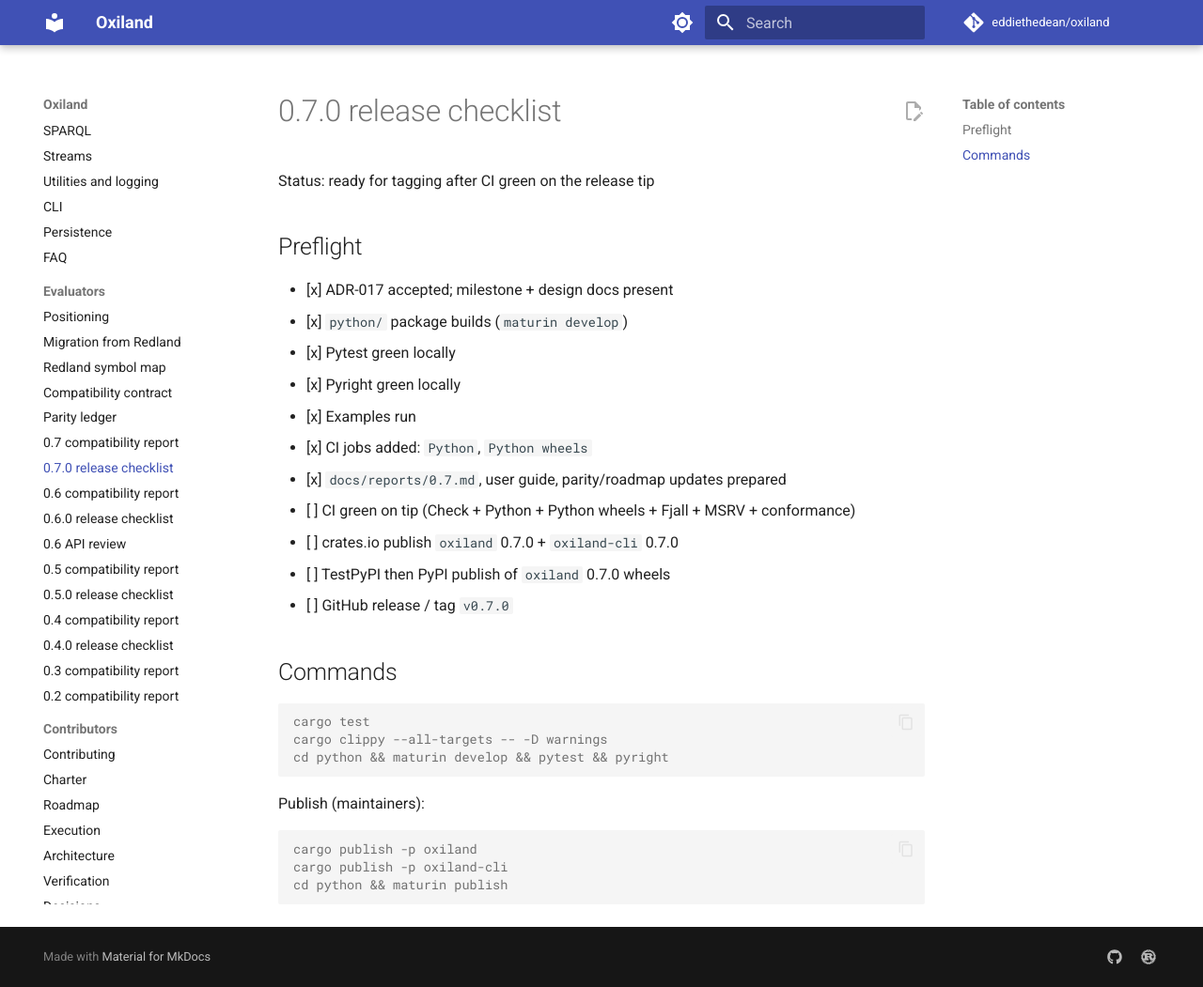
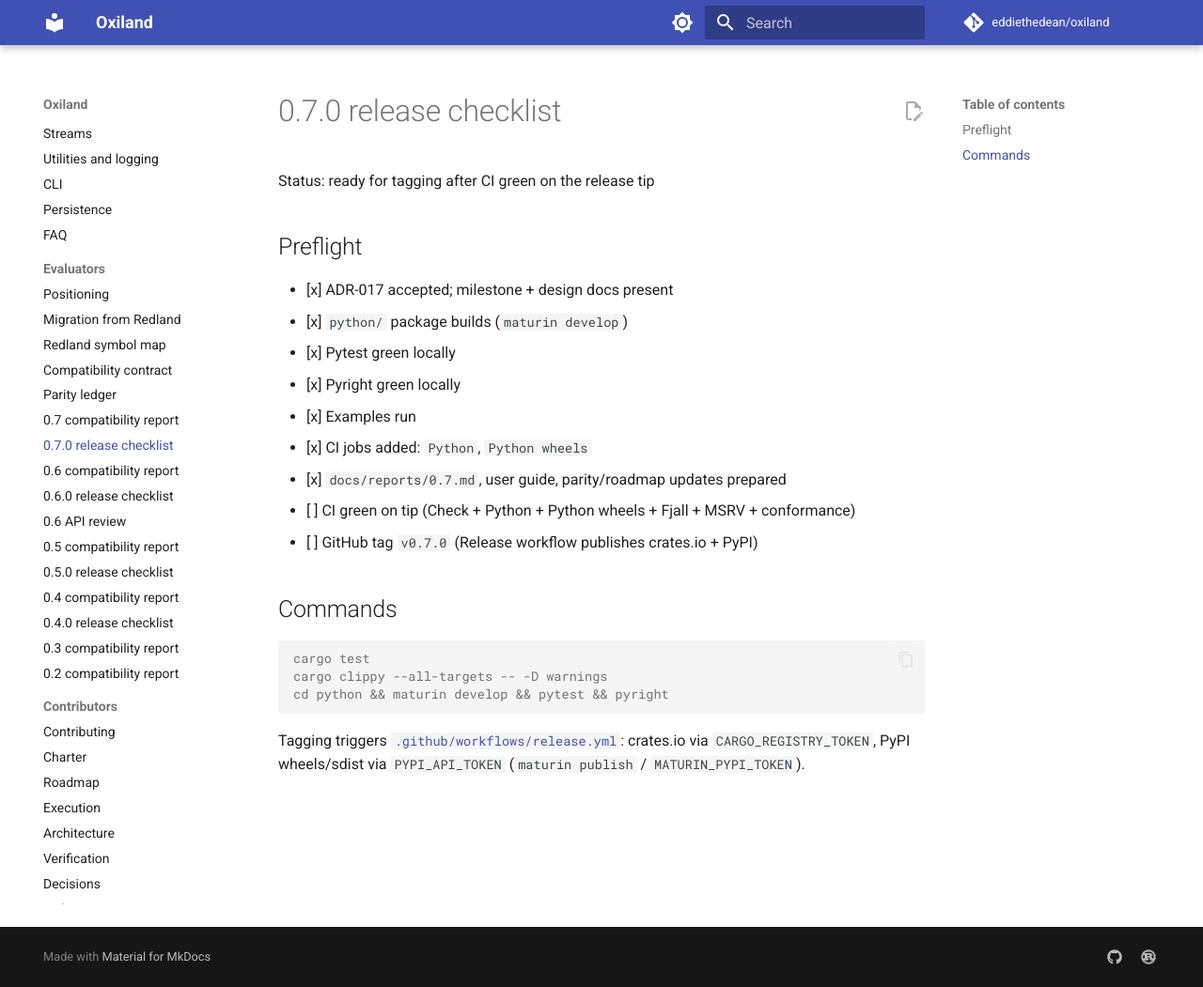
Before and after one commit to eddiethedean/oxiland, an MkDocs documentation site: the page built from docs/reports/0.7.0-release.md, in a window 1280 px wide and 1051 px high. Shown: the whole window at 94% size. Built offline with MkDocs 1.6.1 and Material for MkDocs 9.7.7, drawn with Linux system fonts in a browser that asks for light colours; comment, search, counter and statistics services are not loaded.

Commit message:
Publish PyPI wheels from the release workflow.
Use PYPI_API_TOKEN via MATURIN_PYPI_TOKEN so tag releases upload platform
wheels (and a Linux sdist) alongside crates.io publishes.

````diff
--- a/docs/reports/0.7.0-release.md
+++ b/docs/reports/0.7.0-release.md
@@ -12,9 +12,7 @@ Status: ready for tagging after CI green on the release tip
 - [x] CI jobs added: `Python`, `Python wheels`
 - [x] `docs/reports/0.7.md`, user guide, parity/roadmap updates prepared
 - [ ] CI green on tip (Check + Python + Python wheels + Fjall + MSRV + conformance)
-- [ ] crates.io publish `oxiland` 0.7.0 + `oxiland-cli` 0.7.0
-- [ ] TestPyPI then PyPI publish of `oxiland` 0.7.0 wheels
-- [ ] GitHub release / tag `v0.7.0`
+- [ ] GitHub tag `v0.7.0` (Release workflow publishes crates.io + PyPI)
 
 ## Commands
 
@@ -24,10 +22,6 @@ cargo clippy --all-targets -- -D warnings
 cd python && maturin develop && pytest && pyright
 ```
 
-Publish (maintainers):
-
-```console
-cargo publish -p oxiland
-cargo publish -p oxiland-cli
-cd python && maturin publish
-```
+Tagging triggers [`.github/workflows/release.yml`](../../.github/workflows/release.yml):
+crates.io via `CARGO_REGISTRY_TOKEN`, PyPI wheels/sdist via `PYPI_API_TOKEN`
+(`maturin publish` / `MATURIN_PYPI_TOKEN`).
````
Also changed, not shown: 1 other file.
